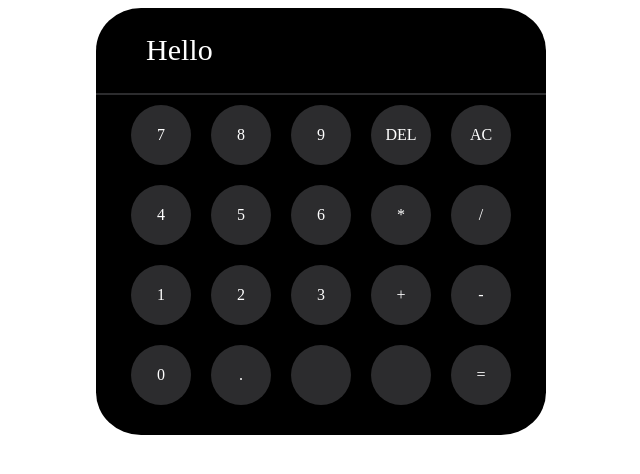
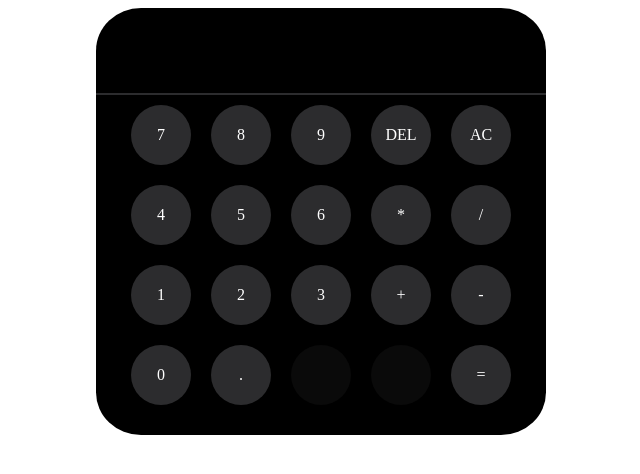
Before and after one commit to Tetraline/calculator, a plain HTML site: page index.html in a window 1280 px wide. Shown: the whole page, without its empty margins (319-959 px from the left). Drawn offline with Linux system fonts and the light colour scheme.

Commit message:
Change startup message

```diff
--- a/index.html
+++ b/index.html
@@ -9,7 +9,7 @@
   </head>
   <body>
     <div id="calculator">
-      <div id="screen">Hello</div>
+      <div id="screen"></div>
 
       <div id="buttons"></div>
     </div>
--- a/styles.css
+++ b/styles.css
@@ -13,6 +13,24 @@
   display: flex;
   justify-content: center;
   align-items: center;
+  transition: 2s;
+}
+
+.button:active {
+  background-color: black;
+}
+
+.button:hover {
+  transition: 0.1s;
+}
+
+.button[id=""] {
+  background-color: RGB(10, 10, 10);
+}
+
+::selection {
+  color: white;
+  background-color: #2c2c2eff;
 }
 
 #screen {
```
